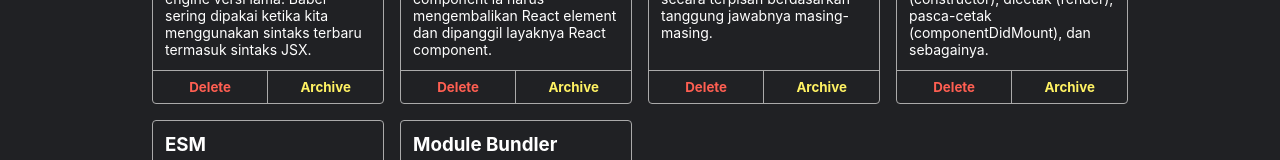
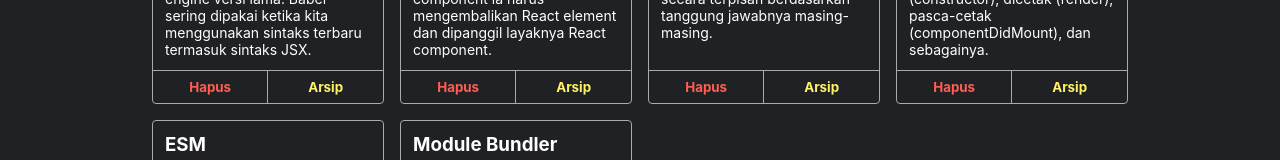
Before and after one commit to fahlanlogic/personal-notes-app, a React (Vite) app: page / in a window 1280 px wide. Shown: the part 701-861 px from the top of the page. Built offline with nearby package versions, Linux system fonts and the light colour scheme.

Commit message:
fix bug archive

```diff
--- a/src/components/NoteAppBody.jsx
+++ b/src/components/NoteAppBody.jsx
@@ -40,7 +40,7 @@ class NoteAppBody extends React.Component {
   }
 
   onArchivedEventHandler(id) {
-    const updateNotes = this.state.notes.filter(note => note.id !== id).map(note => {
+    const updateNotes = this.state.notes.filter(note => note.id === id).map(note => {
       note.archived = !note.archived
     })
     this.setState({
@@ -55,9 +55,9 @@ class NoteAppBody extends React.Component {
       <div className="note-app__body">
         <NotesInput addNote={this.onAddEventHandler}/>
         <h2>Catatan Aktif</h2>
-        <NotesList key={activeNotes.id} notes={activeNotes} onDelete={this.onDeleteEventHandler} onArchive={this.onArchivedEventHandler} />
+        <NotesList key={activeNotes.id} notes={activeNotes} onDelete={this.onDeleteEventHandler} onArchive={this.onArchivedEventHandler} isArchive="Arsip" />
         <h2>Arsip</h2>
-        <NotesList key={archiveNotes.id} notes={archiveNotes} onDelete={this.onDeleteEventHandler} onArchive={this.onArchivedEventHandler} />
+        <NotesList key={archiveNotes.id} notes={archiveNotes} onDelete={this.onDeleteEventHandler} onArchive={this.onArchivedEventHandler} isArchive="Aktif" />
       </div>
     )
   }
--- a/src/components/NoteItem.jsx
+++ b/src/components/NoteItem.jsx
@@ -2,11 +2,11 @@ import NoteItemAction from "./NoteItemAction";
 import NoteItemContent from "./NoteItemContent";
 
 /* eslint-disable react/prop-types */
-function NoteItem({ id, title, createdAt, body, onDelete, onArchive }) {
+function NoteItem({ id, title, createdAt, body, onDelete, onArchive, isArchive }) {
   return (
     <div className="note-item">
       <NoteItemContent title={title} createdAt={createdAt} body={body} />
-      <NoteItemAction id={id} onDelete={onDelete} onArchive={onArchive}/>
+      <NoteItemAction id={id} onDelete={onDelete} onArchive={onArchive} isArchive={isArchive}/>
     </div>
   )
 }
--- a/src/components/NoteItemAction.jsx
+++ b/src/components/NoteItemAction.jsx
@@ -1,9 +1,9 @@
 /* eslint-disable react/prop-types */
-function NoteItemAction({ onDelete, onArchive, id }) {
+function NoteItemAction({ onDelete, onArchive, id, isArchive }) {
   return (
     <div className="note-item__action">
-      <button className="note-item__delete-button" onClick={() => onDelete(id)}>Delete</button>
-      <button className="note-item__archive-button" onClick={() => onArchive(id)}>Archive</button>
+      <button className="note-item__delete-button" onClick={() => onDelete(id)}>Hapus</button>
+      <button className="note-item__archive-button" onClick={() => onArchive(id)}>{isArchive}</button>
     </div>
   )
 }
--- a/src/components/NotesList.jsx
+++ b/src/components/NotesList.jsx
@@ -1,14 +1,14 @@
 /* eslint-disable react/prop-types */
 import NoteItem from "./NoteItem";
 
-function NotesList({ notes, onDelete, onArchive }) {
+function NotesList({ notes, onDelete, onArchive, isArchive }) {
   if (notes.length === 0) {
     return <p className="notes-list__empty-message">Tidak ada catatan</p>
   } else {
     return (
       <div className="notes-list">
         {notes.map(note => (
-          <NoteItem key={note.id} id={note.id} onDelete={onDelete} onArchive={onArchive} isArchived={note.archived} {...note} />
+          <NoteItem key={note.id} id={note.id} onDelete={onDelete} onArchive={onArchive} isArchived={note.archived} isArchive={isArchive} {...note} />
         ))}
       </div>
     )
```
